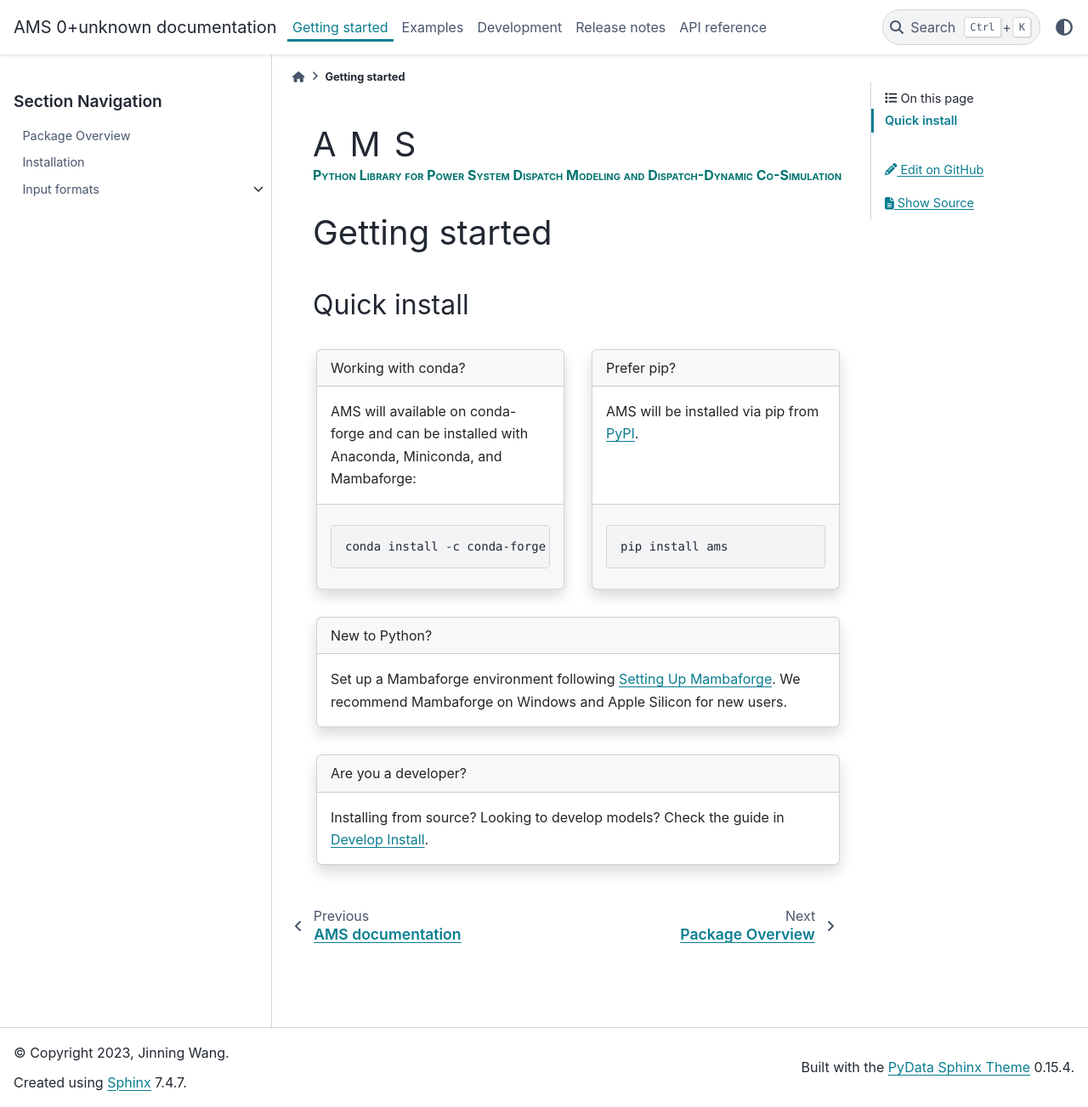
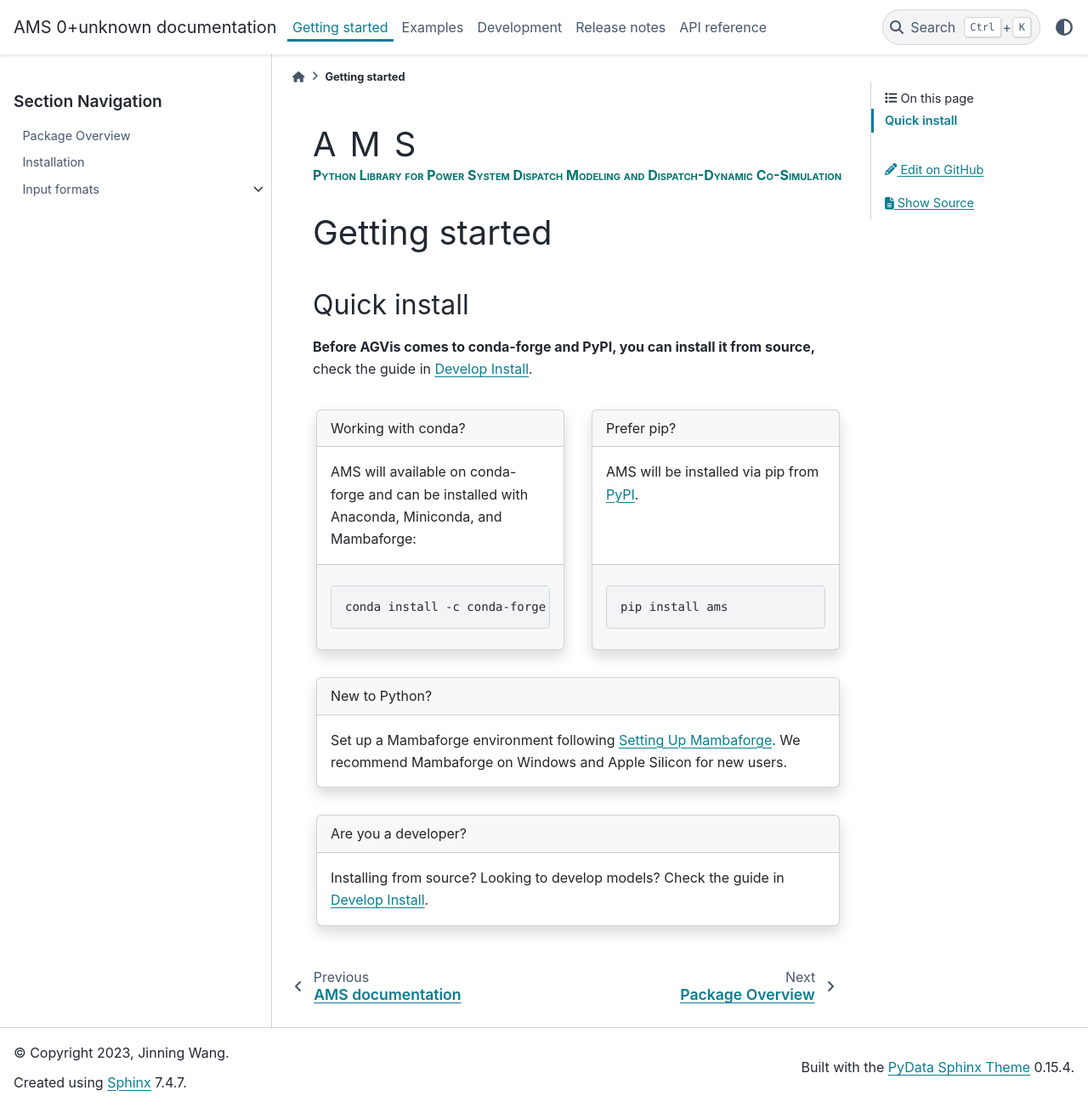
Before and after one commit to CURENT/ams, a Sphinx documentation site: the page built from docs/source/getting_started/index.rst, in a window 1280 px wide and 1303 px high. Shown: the whole window at 85% size. Built offline with Sphinx 7.4.7 and the PyData theme 0.15.4, drawn with Linux system fonts in a browser that asks for light colours.

Commit message:
Update installation guide

```diff
--- a/docs/source/getting_started/index.rst
+++ b/docs/source/getting_started/index.rst
@@ -27,13 +27,15 @@
 Quick install
 =============
 
+**Before AGVis comes to conda-forge and PyPI, you can install it from source,**
+check the guide in :ref:`Develop Install`.
+
 .. panels::
     :card: + install-card
     :column: col-lg-6 col-md-6 col-sm-12 col-xs-12 p-3
 
     Working with conda?
     ^^^^^^^^^^^^^^^^^^^
-
     AMS will available on conda-forge and can be installed with
     Anaconda, Miniconda, and Mambaforge:
 
```
